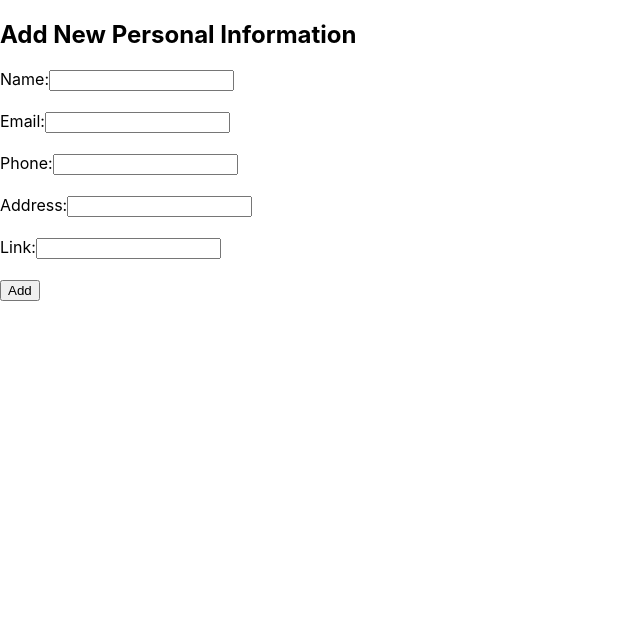
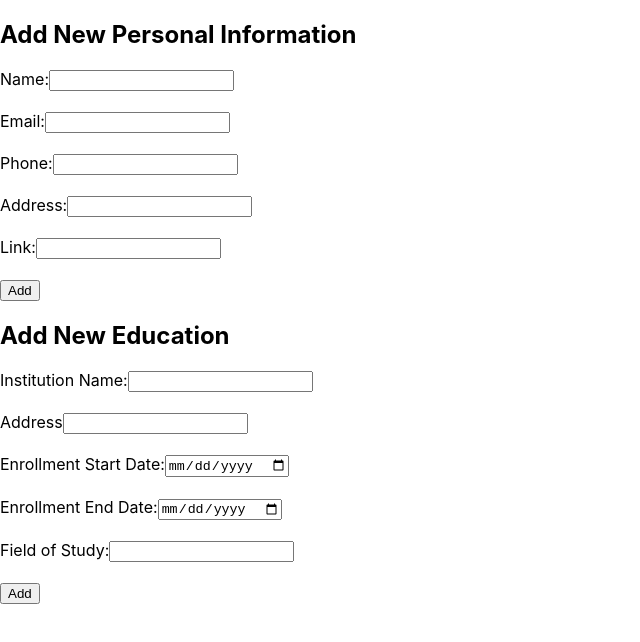
Before and after one commit to jayden-2ang/Resume-Builder-Application, a React (Create React App) app in the folder client/: page / in a window 1280 px wide. Shown: the top 642 px of the page, without its empty margins (0-640 px from the left). Built offline with nearby package versions, Linux system fonts and the light colour scheme.

Commit message:
Configure Education component

```diff
--- a/client/src/App.js
+++ b/client/src/App.js
@@ -7,7 +7,7 @@ import Work from './components/work';
 import Volunteer from './components/volunteer';
 import axios from 'axios';
 
-/*function App(data) {
+function App(data) {
   const [personal, setPersonal] = useState([]);
   const [education, setEducation] = useState([]);
   const [skills, setSkills] = useState([]);
@@ -15,7 +15,7 @@ import axios from 'axios';
   const [work, setWork] = useState([]);
   const [volunteer, setVolunteer] = useState([]);
 
-  const personalList = personal.map((p) => (
+  /*const personalList = personal.map((p) => (
     <Personal
       id={p.id}
       name={p.name}
@@ -31,7 +31,8 @@ import axios from 'axios';
       id={e.id}
       institute={e.institute}
       address={e.address}
-      enrollment={e.enrollment}
+      enrollStart={e.enrollStart}
+      enrollEnd={e.enrollEnd}
       study={e.study}
     />
   ));
@@ -91,20 +92,20 @@ import axios from 'axios';
   );
 }*/
 
-export default App;
-
-
-function App() {
-  const [personal, setPersonal] = useState([]);
-
   const addPersonal = (personal) => {
     setPersonal([...personal, personal]);
+  };
+
+  const addEducation = (education) => {
+    setEducation([...education, education]);
   };
 
   return (
     <div>
       <Personal addPersonal={addPersonal} />
-
+      <Education addEducation={addEducation} />
     </div>
   );
 }
+
+export default App;
--- /dev/null
+++ b/client/src/components/education.jsx
@@ -0,0 +1,91 @@
+import { useState } from 'react';
+
+function Education(props) {
+  const [institute, setInstitute] = useState('');
+  const [address, setAddress] = useState('');
+  const [enrollStart, setEnrollStart] = useState('');
+  const [enrollEnd, setEnrollEnd] = useState('');
+  const [study, setStudy] = useState('');
+
+  function handleChange(event){
+    setInstitute(event.target.value);
+    setAddress(event.target.value);
+    setEnrollStart(event.target.value);
+    setEnrollEnd(event.target.value);
+    setStudy(event.target.value);
+  }
+
+  function handleSubmit(event){
+    event.preventDefault();
+    props.addEducation(institute, address, enrollStart, enrollEnd, study);
+    setInstitute("");
+    setAddress("");
+    setEnrollStart("");
+    setEnrollEnd("");
+    setStudy("");
+  }
+
+  return (
+    <form onSubmit={handleSubmit}>
+      <h2>Add New Education</h2>
+      <label>
+        Institution Name:
+        <input
+          type="text"
+          value={institute}
+          onChange={handleChange}
+          required
+        />
+      </label>
+      <br /><br />
+
+      <label>
+        Address
+        <input
+          type="text"
+          value={address}
+          onChange={handleChange}
+          required
+        />
+      </label>
+      <br /><br />
+
+      <label>
+        Enrollment Start Date:
+        <input
+          type="date"
+          value={enrollStart}
+          onChange={handleChange}
+          required
+        />
+      </label>
+      <br /><br />
+
+      <label>
+        Enrollment End Date:
+        <input
+          type="date"
+          value={enrollEnd}
+          onChange={handleChange}
+          required
+        />
+      </label>
+      <br /><br />
+
+      <label>
+        Field of Study:
+        <input
+          type="text"
+          value={study}
+          onChange={handleChange}
+          required
+        />
+      </label>
+      <br /><br />
+
+      <button type="submit">Add</button>
+    </form>
+  );
+}
+
+export default Education;
```
Also changed, not shown: client/src/components/education.js (deleted).
